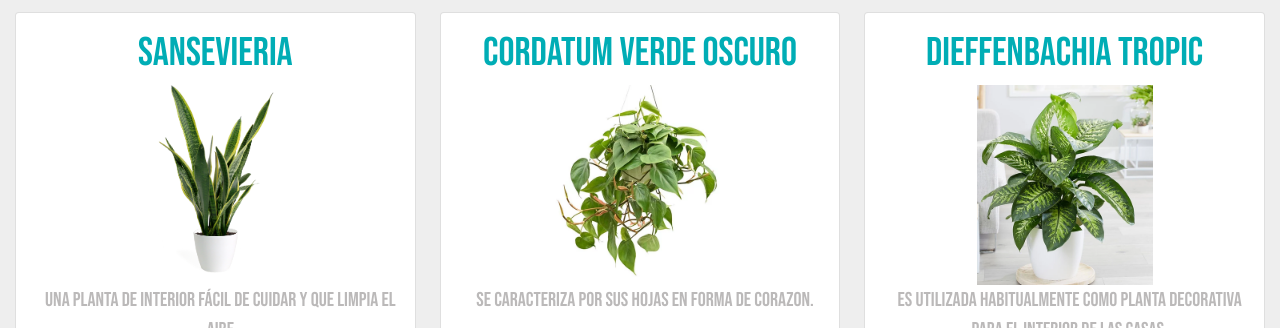
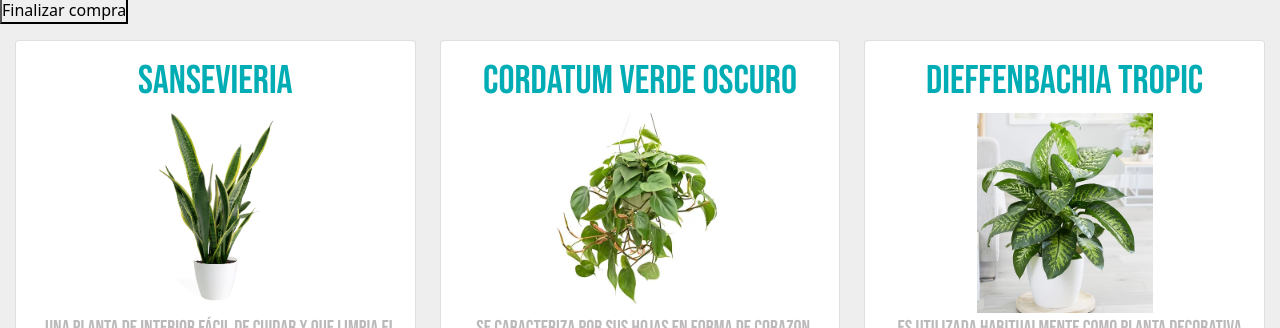
Before and after one commit to lysergiccandy/desafiosass, a plain HTML site: page pages/tienda.html in a window 1280 px wide. Shown: the part 110-438 px from the top of the page. Drawn offline with nearby package versions, Linux system fonts and the light colour scheme.

Commit message:
modifique main

```diff
--- a/main.js
+++ b/main.js
@@ -101,3 +101,19 @@ function agregarCarrito(id) {
 
   localStorage.setItem("productos", JSON.stringify(listaProductos)); //agrego 'productos' a la 'listaProductos', entonces me lo muestra en el localStorage.
 }
+
+
+//fetch
+
+const url = "https://jsonplaceholder.typicode.com/posts"
+const obtenerDatos = ()=>{
+    fetch(url,{
+        method: "POST",
+        body: JSON.stringify(
+          listaProductos
+        ),
+        headers: {'content-type':"application/json"}
+    })
+    .then(response => response.json())
+    .then(data => console.log(data))
+}
--- a/pages/tienda.html
+++ b/pages/tienda.html
@@ -57,6 +57,7 @@
   <div id="textoCambia">
 
   </div>
+  <button onclick="obtenerDatos()">Finalizar compra</button>
   <main class="cartMain">
     <div class="row pt-3">
       <div class="col-12 col-md-4">
```
